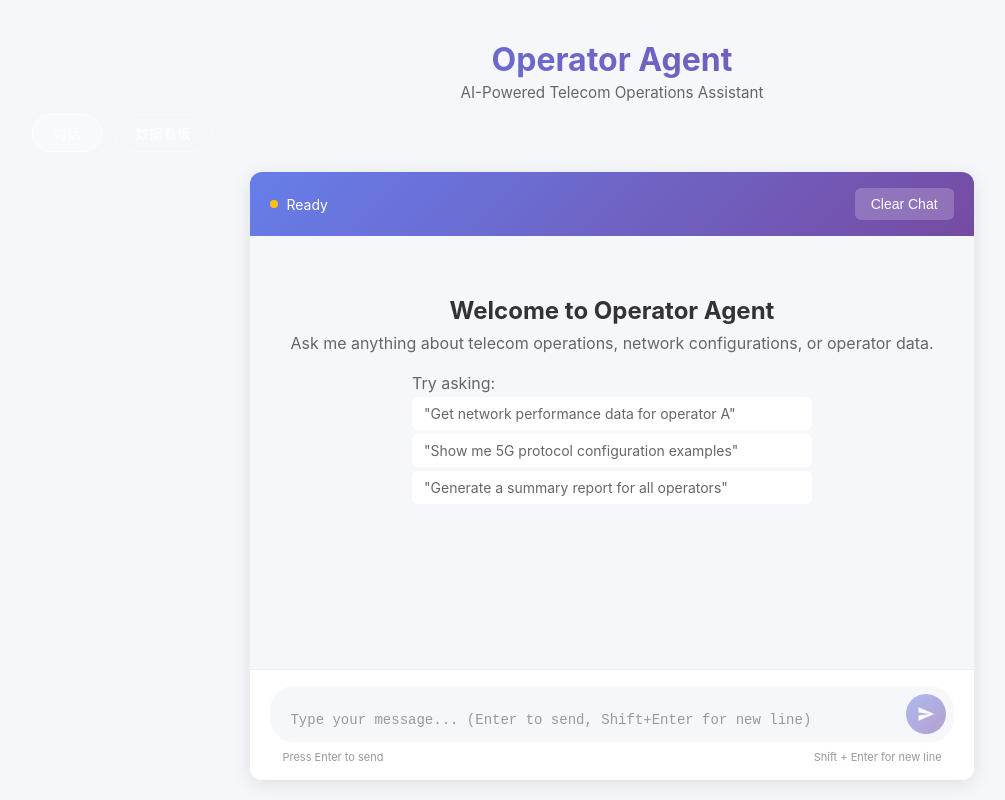
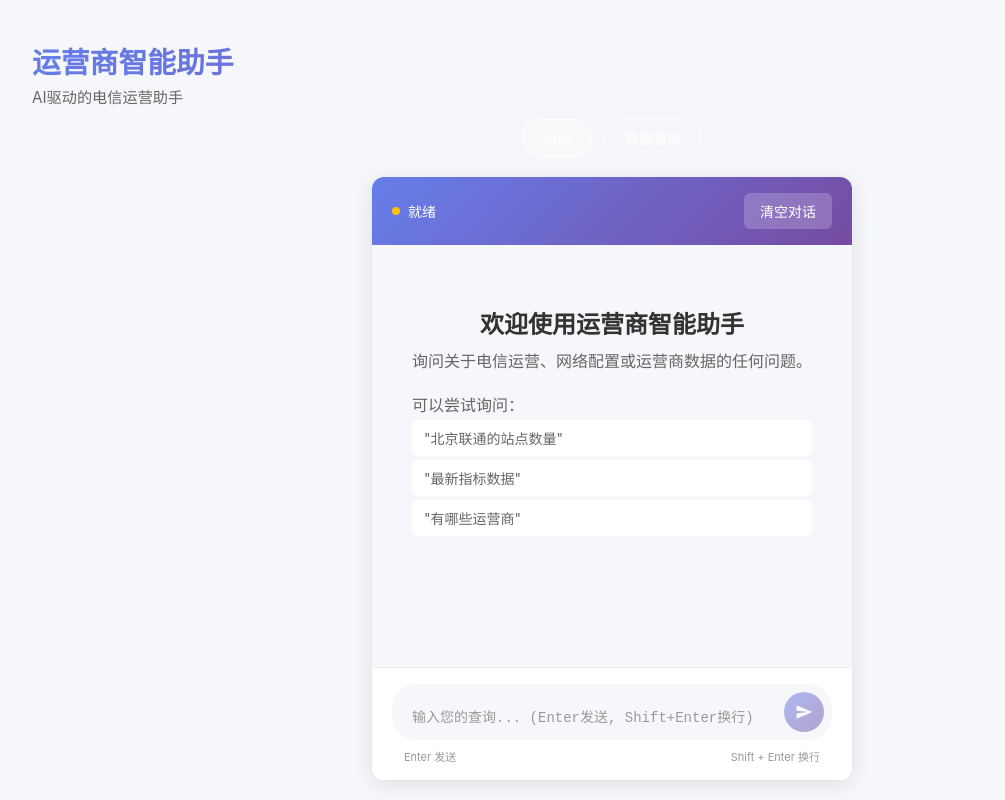
Before and after one commit to tianjunming/OperatorBoard, a React (Vite) app in the folder src/agent-app/: page / in a window 1280 px wide. Shown: the whole page, without its empty margins (28-1033 px from the left). Built offline with nearby package versions, Linux system fonts and the light colour scheme.

Commit message:
feat: 添加中英文切换功能
- 添加 i18n 国际化方案 (useI18n hook)
- App.jsx 添加语言切换按钮
- ChatContainer/ChatInput 支持中英文
- API 请求发送 X-Locale header
- 翻译存储在 localStorage

```diff
--- a/src/agent-app/src/App.jsx
+++ b/src/agent-app/src/App.jsx
@@ -2,28 +2,37 @@ import React, { useState } from 'react';
 import ChatContainer from './components/ChatContainer.jsx';
 import OperatorDashboard from './components/OperatorDashboard';
 import ErrorBoundary from './components/ErrorBoundary.jsx';
+import { useI18n } from './i18n';
 import './styles/Dashboard.css';
 
 function App() {
   const [view, setView] = useState('chat');
+  const { locale, toggleLocale, t } = useI18n();
 
   return (
     <div className="app">
       <header className="app-header">
-        <h1>Operator Agent</h1>
-        <p className="subtitle">AI-Powered Telecom Operations Assistant</p>
+        <div className="header-top">
+          <div className="header-title">
+            <h1>{t('appTitle')}</h1>
+            <p className="subtitle">{t('appSubtitle')}</p>
+          </div>
+          <button className="lang-toggle" onClick={toggleLocale}>
+            {locale === 'zh' ? 'EN' : '中'}
+          </button>
+        </div>
         <nav className="app-nav">
           <button
             className={`nav-btn ${view === 'chat' ? 'active' : ''}`}
             onClick={() => setView('chat')}
           >
-            对话
+            {t('chat')}
           </button>
           <button
             className={`nav-btn ${view === 'dashboard' ? 'active' : ''}`}
             onClick={() => setView('dashboard')}
           >
-            数据看板
+            {t('dashboard')}
           </button>
         </nav>
       </header>
--- a/src/agent-app/src/components/ChatContainer.jsx
+++ b/src/agent-app/src/components/ChatContainer.jsx
@@ -2,12 +2,14 @@ import React, { useState, useRef, useEffect } from 'react';
 import ChatMessage from './ChatMessage';
 import ChatInput from './ChatInput';
 import { useAgentStream } from '../hooks/useAgentStream';
+import { useI18n } from '../i18n';
 import './ChatContainer.css';
 
 function ChatContainer() {
   const [messages, setMessages] = useState([]);
   const [isConnected, setIsConnected] = useState(false);
   const messagesEndRef = useRef(null);
+  const { locale, t } = useI18n();
 
   const { sendMessage, isLoading, error } = useAgentStream({
     onMessage: (message) => {
@@ -56,7 +58,7 @@ function ChatContainer() {
   const handleSendMessage = async (text) => {
     const userMessage = { id: Date.now(), role: 'user', content: text };
     setMessages((prev) => [...prev, userMessage]);
-    await sendMessage(text);
+    await sendMessage(text, { locale });
   };
 
   const handleClear = () => {
@@ -68,29 +70,49 @@ function ChatContainer() {
     messagesEndRef.current?.scrollIntoView({ behavior: 'smooth' });
   }, [messages]);
 
+  const welcomeMessages = locale === 'zh' ? {
+    title: '欢迎使用运营商智能助手',
+    subtitle: '询问关于电信运营、网络配置或运营商数据的任何问题。',
+    tryAsking: '可以尝试询问：',
+    examples: [
+      '北京联通的站点数量',
+      '最新指标数据',
+      '有哪些运营商',
+    ],
+  } : {
+    title: 'Welcome to Operator Agent',
+    subtitle: 'Ask me anything about telecom operations, network configurations, or operator data.',
+    tryAsking: 'Try asking:',
+    examples: [
+      'Get site count for China Unicom',
+      'Latest indicator data',
+      'List all operators',
+    ],
+  };
+
   return (
     <div className="chat-container">
       <div className="chat-header">
         <div className="connection-status">
           <span className={`status-dot ${isConnected ? 'connected' : ''}`} />
-          <span>{isConnected ? 'Connected' : 'Ready'}</span>
+          <span>{isConnected ? (locale === 'zh' ? '已连接' : 'Connected') : (locale === 'zh' ? '就绪' : 'Ready')}</span>
         </div>
         <button className="clear-btn" onClick={handleClear}>
-          Clear Chat
+          {locale === 'zh' ? '清空对话' : 'Clear Chat'}
         </button>
       </div>
 
       <div className="chat-messages">
         {messages.length === 0 && (
           <div className="welcome-message">
-            <h2>Welcome to Operator Agent</h2>
-            <p>Ask me anything about telecom operations, network configurations, or operator data.</p>
+            <h2>{welcomeMessages.title}</h2>
+            <p>{welcomeMessages.subtitle}</p>
             <div className="example-prompts">
-              <p>Try asking:</p>
+              <p>{welcomeMessages.tryAsking}</p>
               <ul>
-                <li>"Get network performance data for operator A"</li>
-                <li>"Show me 5G protocol configuration examples"</li>
-                <li>"Generate a summary report for all operators"</li>
+                {welcomeMessages.examples.map((ex, i) => (
+                  <li key={i}>"{ex}"</li>
+                ))}
               </ul>
             </div>
           </div>
@@ -102,7 +124,7 @@ function ChatContainer() {
 
         {isLoading && messages[messages.length - 1]?.role === 'user' && (
           <div className="typing-indicator">
-            <span>Agent is thinking...</span>
+            <span>{t('thinking')}</span>
             <div className="dots">
               <span></span>
               <span></span>
--- a/src/agent-app/src/components/ChatInput.jsx
+++ b/src/agent-app/src/components/ChatInput.jsx
@@ -1,9 +1,11 @@
 import React, { useState, useRef } from 'react';
+import { useI18n } from '../i18n';
 import './ChatInput.css';
 
 function ChatInput({ onSend, disabled }) {
   const [input, setInput] = useState('');
   const textareaRef = useRef(null);
+  const { locale, t } = useI18n();
 
   const handleSubmit = (e) => {
     e.preventDefault();
@@ -40,7 +42,7 @@ function ChatInput({ onSend, disabled }) {
           value={input}
           onChange={handleInputChange}
           onKeyDown={handleKeyDown}
-          placeholder="Type your message... (Enter to send, Shift+Enter for new line)"
+          placeholder={locale === 'zh' ? '输入您的查询... (Enter发送, Shift+Enter换行)' : 'Enter your query... (Enter to send, Shift+Enter for new line)'}
           disabled={disabled}
           rows={1}
         />
@@ -55,8 +57,8 @@ function ChatInput({ onSend, disabled }) {
         </button>
       </div>
       <div className="input-hints">
-        <span>Press Enter to send</span>
-        <span>Shift + Enter for new line</span>
+        <span>{locale === 'zh' ? 'Enter 发送' : 'Enter to send'}</span>
+        <span>{locale === 'zh' ? 'Shift + Enter 换行' : 'Shift + Enter for new line'}</span>
       </div>
     </form>
   );
--- a/src/agent-app/src/hooks/useAgentStream.js
+++ b/src/agent-app/src/hooks/useAgentStream.js
@@ -66,7 +66,8 @@ export function useAgentStream({ onMessage, onStart, onComplete, onError, onRetr
   const abortControllerRef = useRef(null);
   const pendingConfirmRef = useRef(null);
 
-  const sendMessage = useCallback(async (message) => {
+  const sendMessage = useCallback(async (message, options = {}) => {
+    const { locale = 'zh' } = options;
     abortControllerRef.current = new AbortController();
 
     onStart?.();
@@ -79,6 +80,7 @@ export function useAgentStream({ onMessage, onStart, onComplete, onError, onRetr
           method: 'POST',
           headers: {
             'Content-Type': 'application/json',
+            'X-Locale': locale,
           },
           body: JSON.stringify({
             input: message,
--- /dev/null
+++ b/src/agent-app/src/i18n/index.js
@@ -0,0 +1,89 @@
+import React, { createContext, useContext, useState, useCallback } from 'react';
+
+const translations = {
+  zh: {
+    appTitle: '运营商智能助手',
+    appSubtitle: 'AI驱动的电信运营助手',
+    chat: '对话',
+    dashboard: '数据看板',
+    placeholder: '输入您的查询...',
+    send: '发送',
+    thinking: '思考中...',
+    error: '错误',
+    retry: '重试',
+    noData: '暂无数据',
+    loading: '加载中...',
+    // Dashboard
+    operator: '运营商',
+    siteCount: '站点数',
+    cellCount: '小区数',
+    lteBand: 'LTE频段',
+    nrBand: 'NR频段',
+    dataMonth: '数据月份',
+    // Error messages
+    connectionError: '连接失败，请检查网络',
+    serverError: '服务器错误',
+  },
+  en: {
+    appTitle: 'Operator Agent',
+    appSubtitle: 'AI-Powered Telecom Operations Assistant',
+    chat: 'Chat',
+    dashboard: 'Dashboard',
+    placeholder: 'Enter your query...',
+    send: 'Send',
+    thinking: 'Thinking...',
+    error: 'Error',
+    retry: 'Retry',
+    noData: 'No data',
+    loading: 'Loading...',
+    // Dashboard
+    operator: 'Operator',
+    siteCount: 'Sites',
+    cellCount: 'Cells',
+    lteBand: 'LTE Band',
+    nrBand: 'NR Band',
+    dataMonth: 'Data Month',
+    // Error messages
+    connectionError: 'Connection failed',
+    serverError: 'Server error',
+  },
+};
+
+const I18nContext = createContext(null);
+
+export function I18nProvider({ children }) {
+  const [locale, setLocale] = useState(() => {
+    return localStorage.getItem('locale') || 'zh';
+  });
+
+  const toggleLocale = useCallback(() => {
+    setLocale((prev) => {
+      const newLocale = prev === 'zh' ? 'en' : 'zh';
+      localStorage.setItem('locale', newLocale);
+      return newLocale;
+    });
+  }, []);
+
+  const t = useCallback(
+    (key) => {
+      return translations[locale][key] || key;
+    },
+    [locale]
+  );
+
+  return (
+    <I18nContext.Provider value={{ locale, toggleLocale, t }}>
+      {children}
+    </I18nContext.Provider>
+  );
+}
+
+export function useI18n() {
+  const context = useContext(I18nContext);
+  if (!context) {
+    throw new Error('useI18n must be used within I18nProvider');
+  }
+  return context;
+}
+
+export { translations };
--- a/src/agent-app/src/main.jsx
+++ b/src/agent-app/src/main.jsx
@@ -1,10 +1,13 @@
 import React from 'react';
 import ReactDOM from 'react-dom/client';
 import App from './App';
+import { I18nProvider } from './i18n';
 import './styles/index.css';
 
 ReactDOM.createRoot(document.getElementById('root')).render(
   <React.StrictMode>
-    <App />
+    <I18nProvider>
+      <App />
+    </I18nProvider>
   </React.StrictMode>
 );
--- a/src/agent-app/src/styles/index.css
+++ b/src/agent-app/src/styles/index.css
@@ -93,6 +93,7 @@ body {
   display: flex;
   gap: 12px;
   margin-top: 12px;
+  justify-content: center;
 }
 
 .nav-btn {
@@ -114,3 +115,40 @@ body {
   background: rgba(255, 255, 255, 0.2);
   border-color: white;
 }
+
+.header-top {
+  display: flex;
+  justify-content: space-between;
+  align-items: center;
+  max-width: 100%;
+}
+
+.header-title {
+  text-align: left;
+  flex: 1;
+}
+
+.header-title h1 {
+  font-size: 1.8rem;
+}
+
+.header-title .subtitle {
+  text-align: left;
+}
+
+.lang-toggle {
+  padding: 8px 16px;
+  border: 1px solid rgba(255, 255, 255, 0.3);
+  border-radius: 20px;
+  background: transparent;
+  color: white;
+  font-size: 14px;
+  font-weight: 600;
+  cursor: pointer;
+  transition: all 0.2s;
+  min-width: 50px;
+}
+
+.lang-toggle:hover {
+  background: rgba(255, 255, 255, 0.1);
+}
--- a/src/agent-app/src/utils/api.js
+++ b/src/agent-app/src/utils/api.js
@@ -1,13 +1,14 @@
 const API_BASE = '/api';
 
 export async function sendMessage(message, options = {}) {
-  const { onChunk, onComplete, onError } = options;
+  const { onChunk, onComplete, onError, locale = 'zh' } = options;
 
   try {
     const response = await fetch(`${API_BASE}/agent/stream`, {
       method: 'POST',
       headers: {
         'Content-Type': 'application/json',
+        'X-Locale': locale,
       },
       body: JSON.stringify({
         input: message,
```
